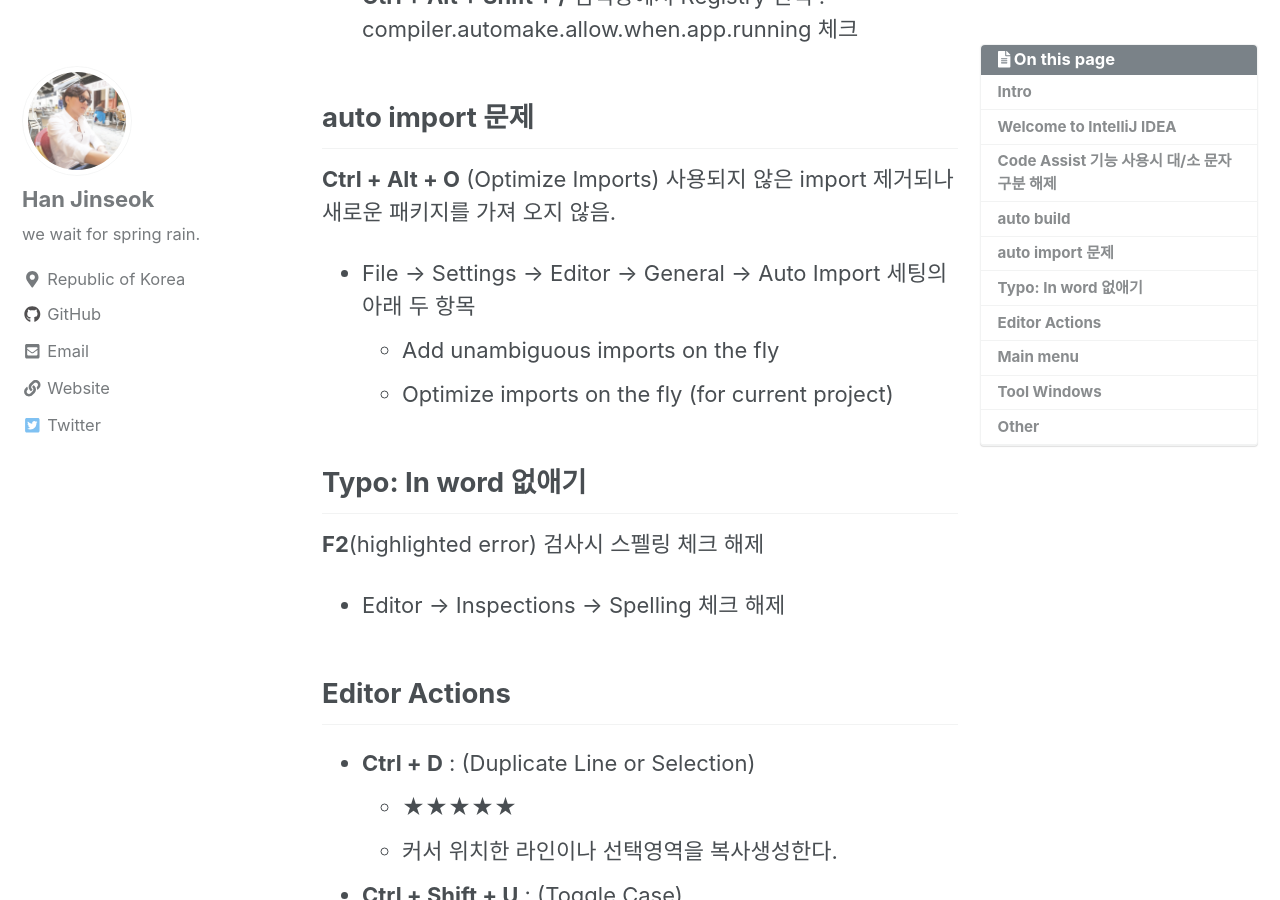
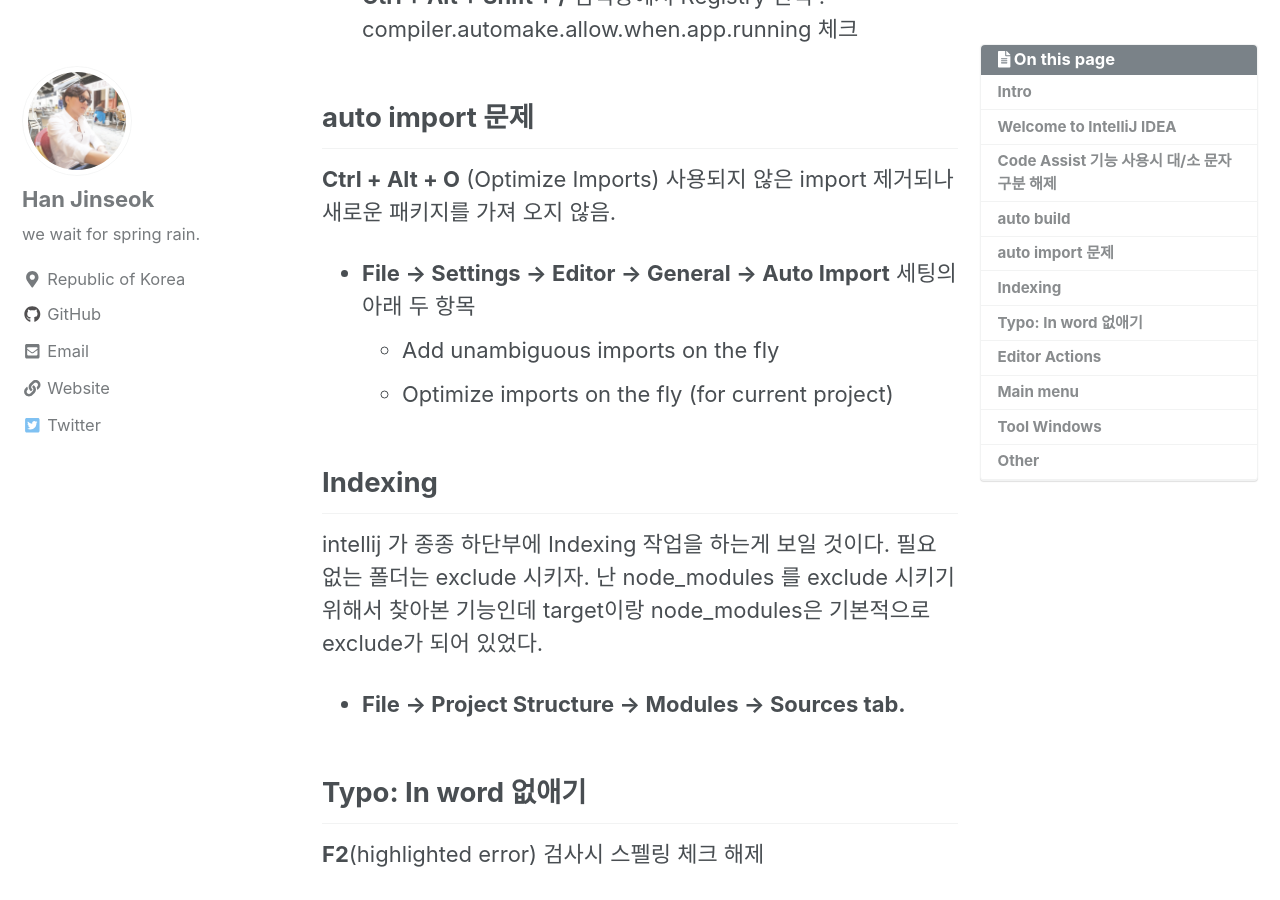
Before and after one commit to moregorenine/moregorenine.github.io, a Jekyll site: the page built from _posts/intellij/2019-11-28-intellij-keymap.md, in a window 1280 px wide and 900 px high, scrolled down 1355 px. Built offline with Jekyll 4.4.1, drawn with Linux system fonts in a browser that asks for light colours; nearby versions of some CDN libraries; comment, search, counter and statistics services are not loaded; a style sheet for code colours, icons or effects is not loaded.

Commit message:
Update 2019-11-28-intellij-keymap.md

```diff
--- a/_posts/intellij/2019-11-28-intellij-keymap.md
+++ b/_posts/intellij/2019-11-28-intellij-keymap.md
@@ -31,9 +31,13 @@ Code Assist 기능 사용시 대/소 문자 구분하도록 세팅되어있다.
 
 ## auto import 문제
 **Ctrl + Alt + O** (Optimize Imports) 사용되지 않은 import 제거되나 새로운 패키지를 가져 오지 않음.
-- File → Settings → Editor → General → Auto Import 세팅의 아래 두 항목
+- **File → Settings → Editor → General → Auto Import** 세팅의 아래 두 항목
   - Add unambiguous imports on the fly
   - Optimize imports on the fly (for current project)
+
+## Indexing
+intellij 가 종종 하단부에 Indexing 작업을 하는게 보일 것이다. 필요 없는 폴더는 exclude 시키자. 난 node_modules 를 exclude 시키기 위해서 찾아본 기능인데 target이랑 node_modules은 기본적으로 exclude가 되어 있었다.
+- **File → Project Structure → Modules → Sources tab.**
 
 ## Typo: In word 없애기
 **F2**(highlighted error) 검사시 스펠링 체크 해제
```
